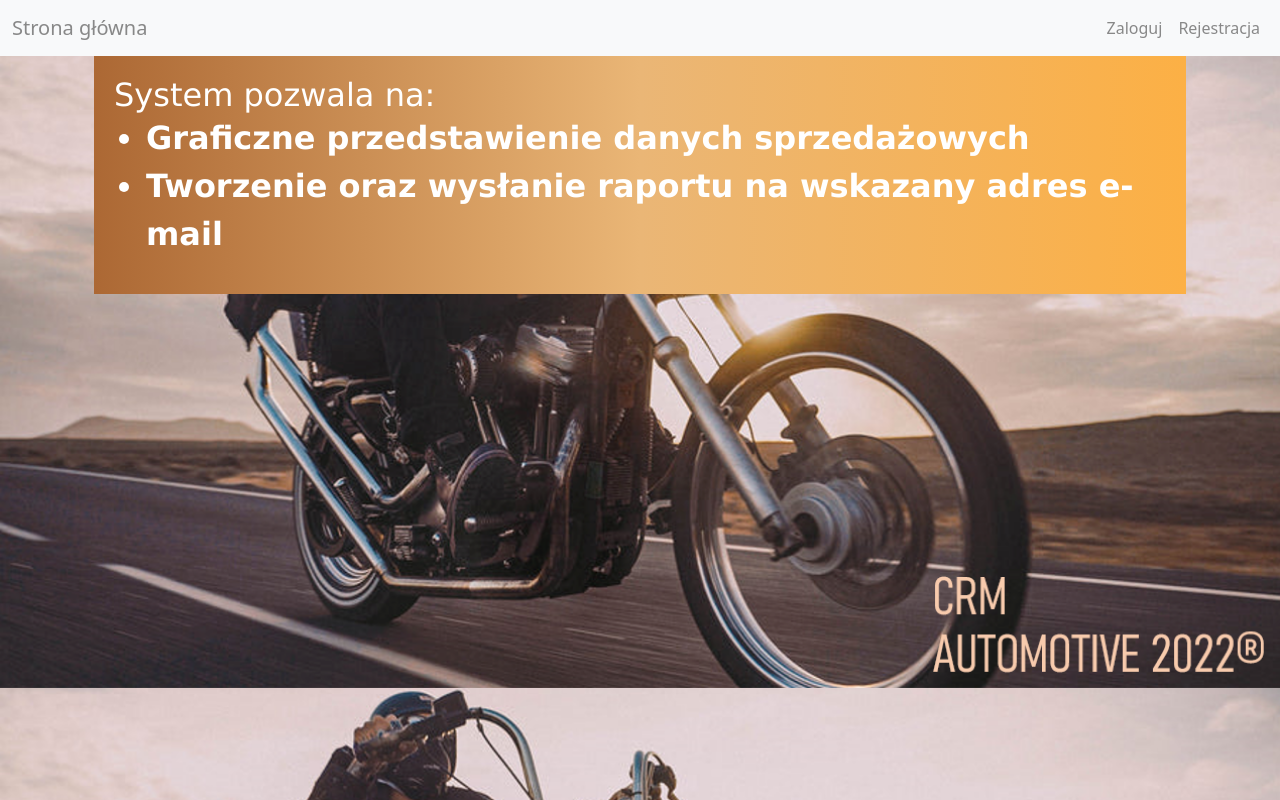
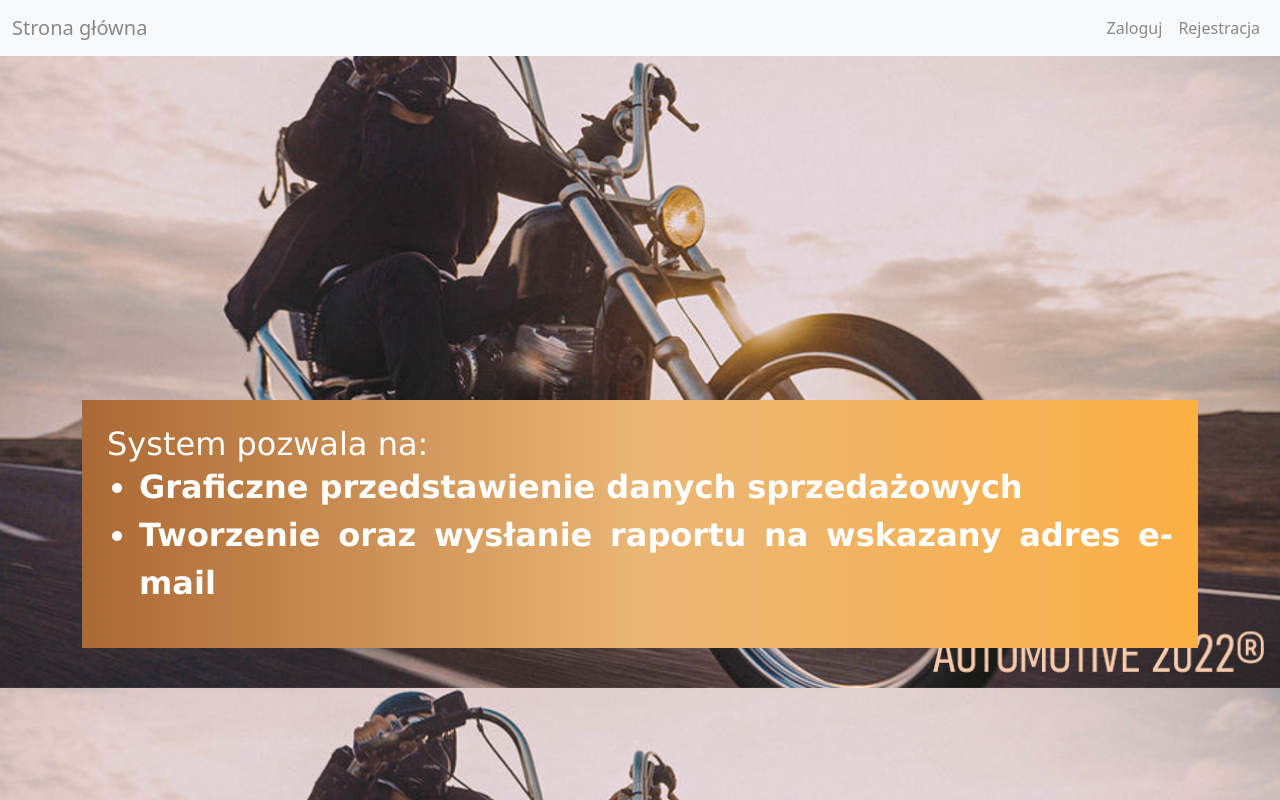
Before and after one commit to pjarkowski93/crm_backend, a Django app: page / in a window 1280 px wide. Run offline with Django 4.2, Linux system fonts and the light colour scheme.

Commit message:
dashboard

```diff
--- a/app/static/dashboard.css
+++ b/app/static/dashboard.css
@@ -1,14 +1,16 @@
-/* .content{
-    height: max-content;
-    width: max-content;
-} */
+.container{
+    position:absolute;
+    margin:auto;
+    top: 50%;
+    right: 0;
+    bottom:90%;
+    left: 0;
+
+}
 .dashboard{
     background: url("zdj crm.png");
     background-size:cover;
-    height: 400px;
-    width: 100vw;
-    align-items:flex-end;
-    /* display: flex; */
+    align-items:center;
     justify-content: center;
     overflow: hidden;
 }
@@ -16,10 +18,13 @@
     font-family:'Lucida Sans', 'Lucida Sans Regular', 'Lucida Grande', 'Lucida Sans Unicode', Geneva, Verdana, sans-serif;
     font-size: 24pt;
     font-weight: bolder;
+    text-align:justify;
     color: white;
     background: rgb(172,104,52);
     background: linear-gradient(90deg, rgba(172,104,52,1) 0%, rgba(234,182,118,1) 50%, rgba(252,176,69,1) 100%);
-    padding: 20px;
+    padding: 25px;
+
+
 }
 
 .gray-color{
```
Also changed, not shown: 1 other file.
